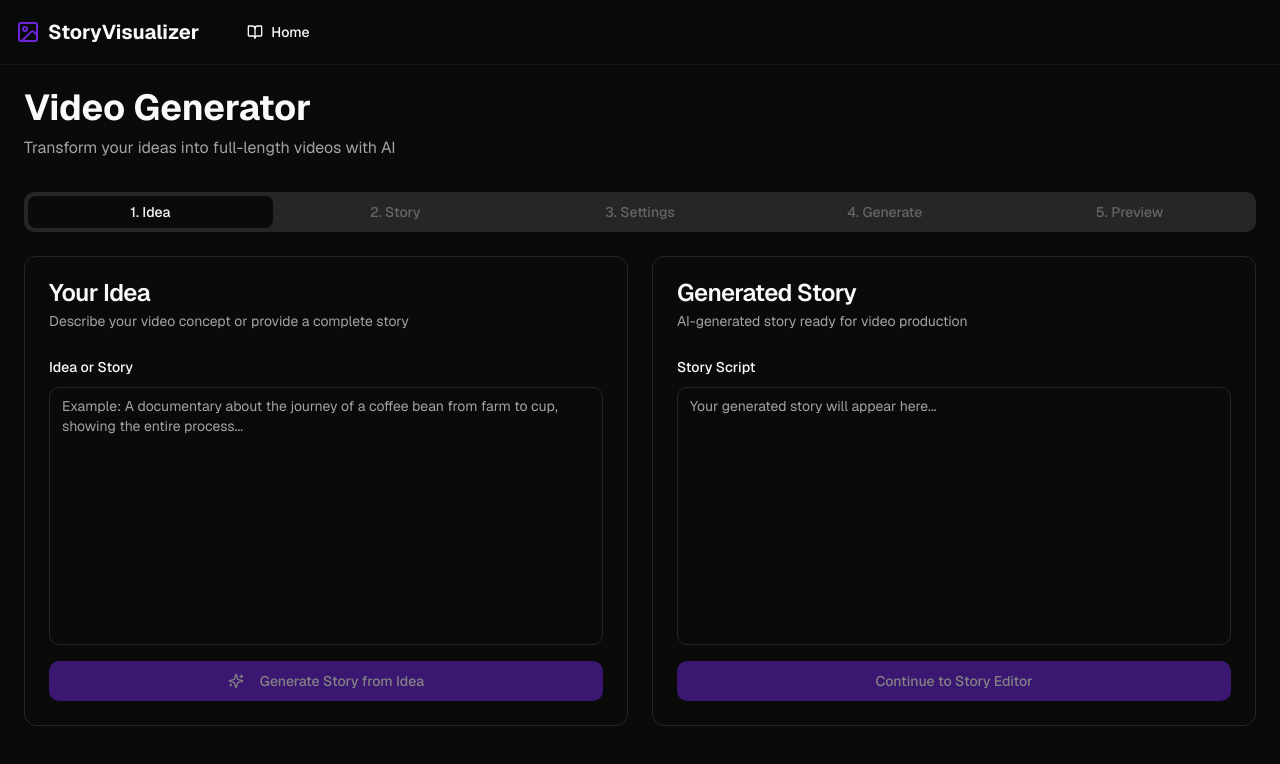
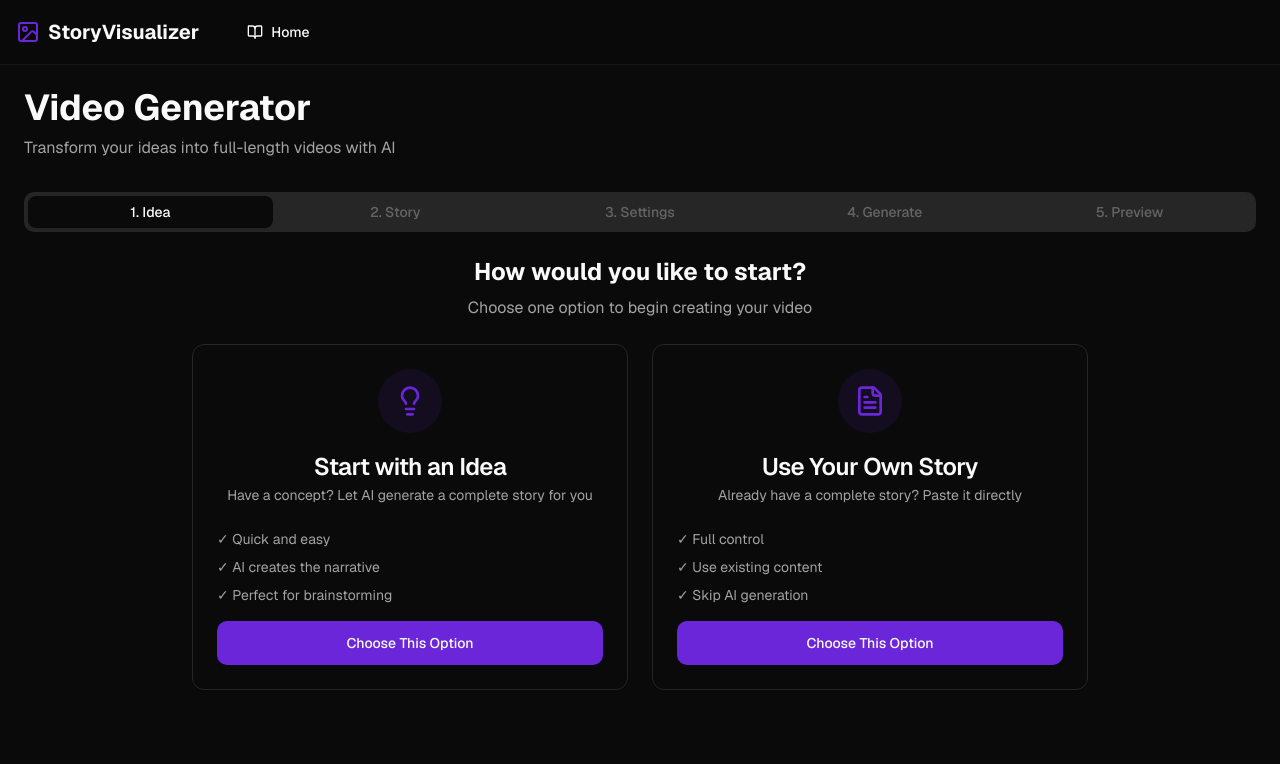
Before and after one commit to happy-code-vector/StoryVisualizer, a Next.js app: page /video-generator in a window 1280 px wide. Shown: the top 764 px of the page. Built offline with nearby package versions, Linux system fonts and the light colour scheme.

Commit message:
fix: idea/story input

```diff
--- a/components/video-generator/idea-input.tsx
+++ b/components/video-generator/idea-input.tsx
@@ -4,7 +4,7 @@ import { useState } from 'react'
 import { Card, CardContent, CardDescription, CardHeader, CardTitle } from '@/components/ui/card'
 import { Textarea } from '@/components/ui/textarea'
 import { Button } from '@/components/ui/button'
-import { Loader2, Sparkles } from 'lucide-react'
+import { Loader2, Sparkles, FileText, Lightbulb } from 'lucide-react'
 import { Label } from '@/components/ui/label'
 
 interface IdeaInputProps {
@@ -17,6 +17,7 @@ interface IdeaInputProps {
 
 export function IdeaInput({ idea, setIdea, story, setStory, onNext }: IdeaInputProps) {
   const [isGenerating, setIsGenerating] = useState(false)
+  const [selectedOption, setSelectedOption] = useState<'idea' | 'story' | null>(null)
 
   const generateStory = async () => {
     if (!idea.trim()) return
@@ -46,18 +47,93 @@ export function IdeaInput({ idea, setIdea, story, setStory, onNext }: IdeaInputP
     }
   }
 
+  const handleOptionSelect = (option: 'idea' | 'story') => {
+    setSelectedOption(option)
+    // Clear the other field when switching
+    if (option === 'idea') {
+      setStory('')
+    } else {
+      setIdea('')
+    }
+  }
+
   return (
-    <div className="grid gap-6 md:grid-cols-2">
-      <Card>
-        <CardHeader>
-          <CardTitle>Your Idea</CardTitle>
+    <div className="space-y-6">
+      {!selectedOption ? (
+        <div className="space-y-6">
+          <div className="text-center space-y-2">
+            <h2 className="text-2xl font-bold">How would you like to start?</h2>
+            <p className="text-muted-foreground">Choose one option to begin creating your video</p>
+          </div>
+
+          <div className="grid gap-6 md:grid-cols-2 max-w-4xl mx-auto">
+            <Card
+              className="cursor-pointer hover:border-primary transition-colors"
+              onClick={() => handleOptionSelect('idea')}
+            >
+              <CardHeader className="text-center">
+                <div className="mx-auto mb-4 h-16 w-16 rounded-full bg-primary/10 flex items-center justify-center">
+                  <Lightbulb className="h-8 w-8 text-primary" />
+                </div>
+                <CardTitle>Start with an Idea</CardTitle>
                 <CardDescription>
-            Describe your video concept or provide a complete story
+                  Have a concept? Let AI generate a complete story for you
                 </CardDescription>
               </CardHeader>
-        <CardContent className="space-y-4">
+              <CardContent>
+                <ul className="text-sm space-y-2 text-muted-foreground">
+                  <li>✓ Quick and easy</li>
+                  <li>✓ AI creates the narrative</li>
+                  <li>✓ Perfect for brainstorming</li>
+                </ul>
+                <Button className="w-full mt-4" size="lg">
+                  Choose This Option
+                </Button>
+              </CardContent>
+            </Card>
+
+            <Card
+              className="cursor-pointer hover:border-primary transition-colors"
+              onClick={() => handleOptionSelect('story')}
+            >
+              <CardHeader className="text-center">
+                <div className="mx-auto mb-4 h-16 w-16 rounded-full bg-primary/10 flex items-center justify-center">
+                  <FileText className="h-8 w-8 text-primary" />
+                </div>
+                <CardTitle>Use Your Own Story</CardTitle>
+                <CardDescription>
+                  Already have a complete story? Paste it directly
+                </CardDescription>
+              </CardHeader>
+              <CardContent>
+                <ul className="text-sm space-y-2 text-muted-foreground">
+                  <li>✓ Full control</li>
+                  <li>✓ Use existing content</li>
+                  <li>✓ Skip AI generation</li>
+                </ul>
+                <Button className="w-full mt-4" size="lg">
+                  Choose This Option
+                </Button>
+              </CardContent>
+            </Card>
+          </div>
+        </div>
+      ) : selectedOption === 'idea' ? (
+        <div className="max-w-3xl mx-auto space-y-6">
+          <div className="flex items-center justify-between">
+            <div>
+              <h2 className="text-2xl font-bold">Enter Your Idea</h2>
+              <p className="text-muted-foreground">Describe your video concept</p>
+            </div>
+            <Button variant="ghost" onClick={() => setSelectedOption(null)}>
+              Change Option
+            </Button>
+          </div>
+
+          <Card>
+            <CardContent className="pt-6 space-y-4">
               <div className="space-y-2">
-            <Label htmlFor="idea">Idea or Story</Label>
+                <Label htmlFor="idea">Video Idea</Label>
                 <Textarea
                   id="idea"
                   placeholder="Example: A documentary about the journey of a coffee bean from farm to cup, showing the entire process..."
@@ -65,14 +141,15 @@ export function IdeaInput({ idea, setIdea, story, setStory, onNext }: IdeaInputP
                   onChange={(e) => setIdea(e.target.value)}
                   rows={12}
                   className="resize-none"
+                  autoFocus
                 />
               </div>
 
-          <div className="flex gap-2">
               <Button
                 onClick={generateStory}
                 disabled={!idea.trim() || isGenerating}
-              className="flex-1"
+                className="w-full"
+                size="lg"
               >
                 {isGenerating ? (
                   <>
@@ -86,27 +163,49 @@ export function IdeaInput({ idea, setIdea, story, setStory, onNext }: IdeaInputP
                   </>
                 )}
               </Button>
+
+              {story && (
+                <div className="space-y-2 pt-4 border-t">
+                  <Label htmlFor="generated-story">Generated Story</Label>
+                  <Textarea
+                    id="generated-story"
+                    value={story}
+                    onChange={(e) => setStory(e.target.value)}
+                    rows={12}
+                    className="resize-none"
+                  />
+                  <Button onClick={onNext} className="w-full" size="lg">
+                    Continue to Story Editor
+                  </Button>
                 </div>
+              )}
             </CardContent>
           </Card>
+        </div>
+      ) : (
+        <div className="max-w-3xl mx-auto space-y-6">
+          <div className="flex items-center justify-between">
+            <div>
+              <h2 className="text-2xl font-bold">Enter Your Story</h2>
+              <p className="text-muted-foreground">Paste your complete story script</p>
+            </div>
+            <Button variant="ghost" onClick={() => setSelectedOption(null)}>
+              Change Option
+            </Button>
+          </div>
 
           <Card>
-        <CardHeader>
-          <CardTitle>Generated Story</CardTitle>
-          <CardDescription>
-            AI-generated story ready for video production
-          </CardDescription>
-        </CardHeader>
-        <CardContent className="space-y-4">
+            <CardContent className="pt-6 space-y-4">
               <div className="space-y-2">
                 <Label htmlFor="story">Story Script</Label>
                 <Textarea
                   id="story"
-              placeholder="Your generated story will appear here..."
+                  placeholder="Paste your complete story here..."
                   value={story}
                   onChange={(e) => setStory(e.target.value)}
-              rows={12}
+                  rows={16}
                   className="resize-none"
+                  autoFocus
                 />
               </div>
 
@@ -114,11 +213,14 @@ export function IdeaInput({ idea, setIdea, story, setStory, onNext }: IdeaInputP
                 onClick={onNext}
                 disabled={!story.trim()}
                 className="w-full"
+                size="lg"
               >
                 Continue to Story Editor
               </Button>
             </CardContent>
           </Card>
         </div>
+      )}
+    </div>
   )
 }
```
Lines whose indentation alone changed are shown as unchanged.
